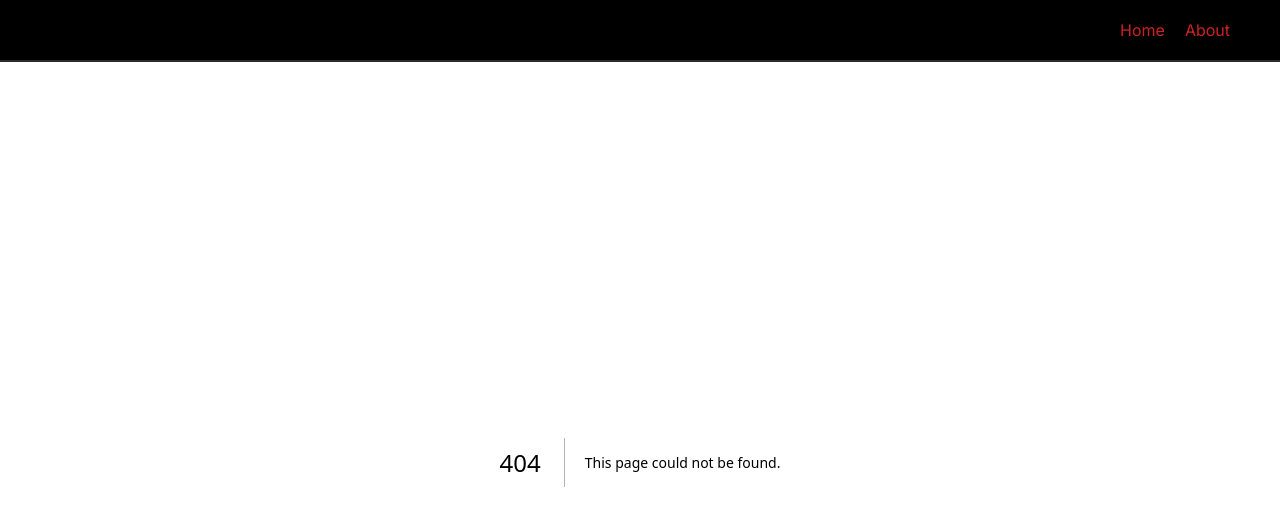
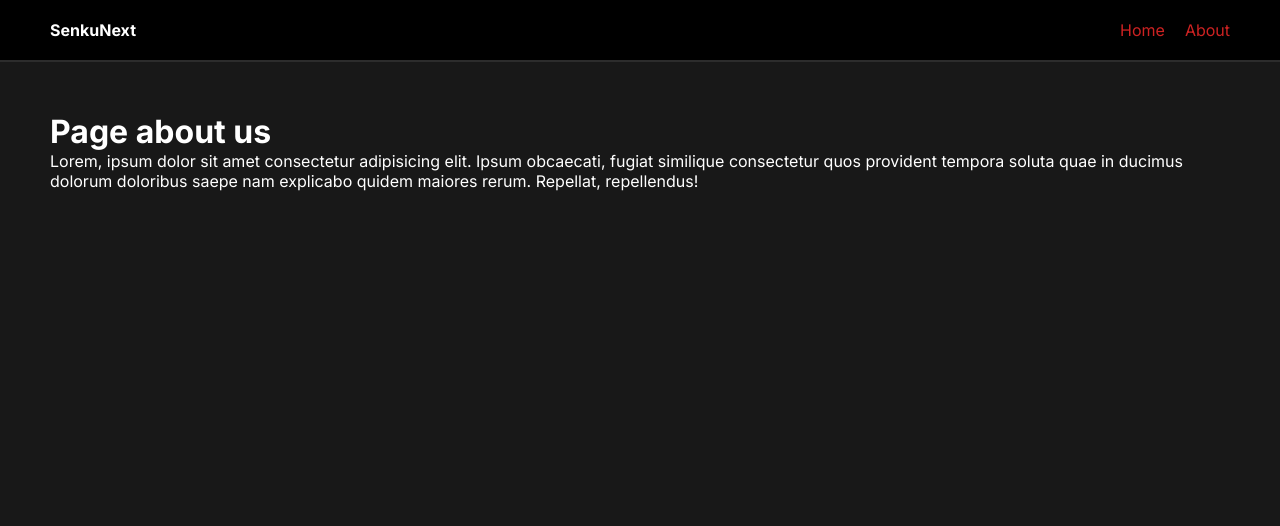
Before and after one commit to Senku7981/NextJSApp, a Next.js app in the folder senku-app/: page /about in a window 1280 px wide. Before the commit this address had no page. Shown: the top 526 px of the page. Built offline with nearby package versions, Linux system fonts and the light colour scheme.

Commit message:
Add padding and about page

```diff
--- /dev/null
+++ b/senku-app/app/about/page.js
@@ -0,0 +1,8 @@
+export default function About() {
+    return (
+      <div>
+        <h1>Page about us</h1>
+        <p>Lorem, ipsum dolor sit amet consectetur adipisicing elit. Ipsum obcaecati, fugiat similique consectetur quos provident tempora soluta quae in ducimus dolorum doloribus saepe nam explicabo quidem maiores rerum. Repellat, repellendus!</p>
+      </div>
+    )
+  }
--- a/senku-app/app/globals.css
+++ b/senku-app/app/globals.css
@@ -28,3 +28,7 @@ a {
 a:hover {
     text-decoration: underline;
 }
+
+.container {
+    padding: 50px;
+}
--- a/senku-app/app/layout.js
+++ b/senku-app/app/layout.js
@@ -14,7 +14,7 @@ export default function RootLayout({ children }) {
     <html lang="en">
       <body className={inter.className}>
         <Header />
-        {children}</body>
+        <div className='container'>{children}</div></body>
     </html>
   )
 }
```
